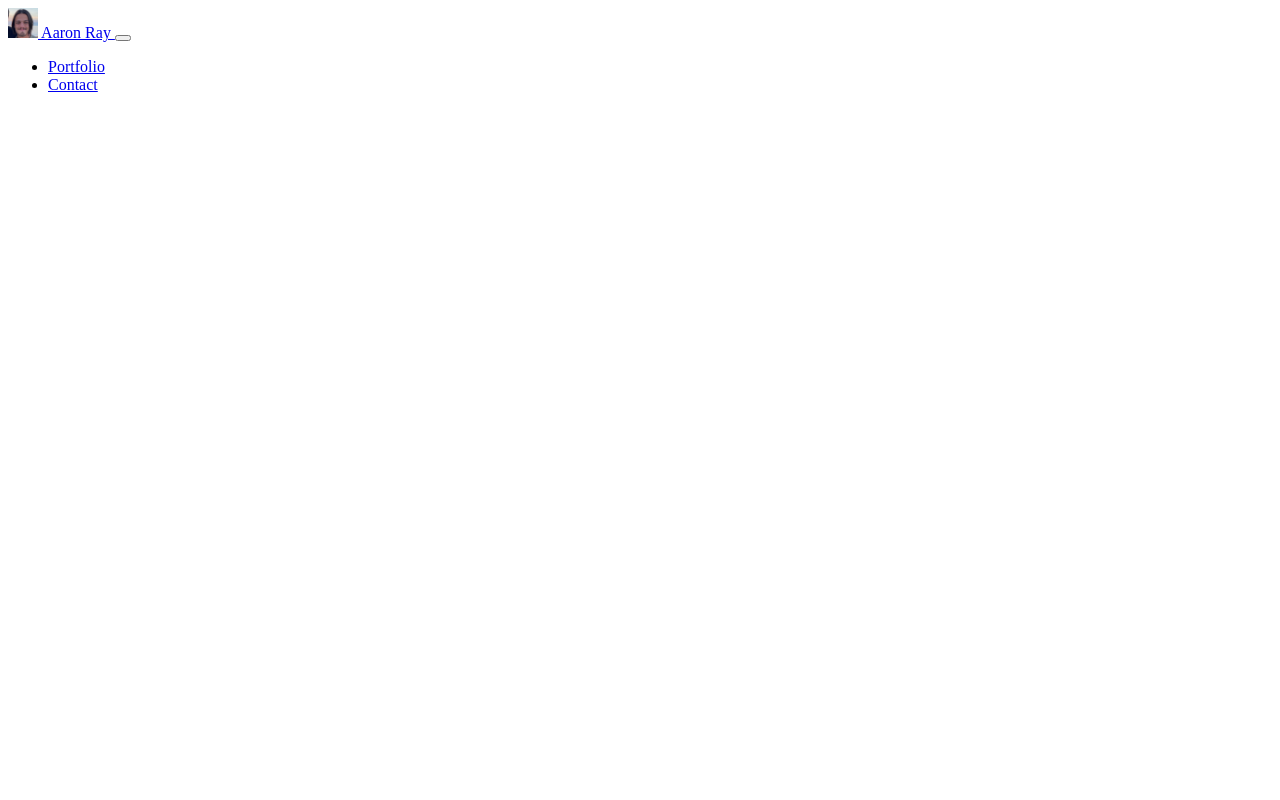
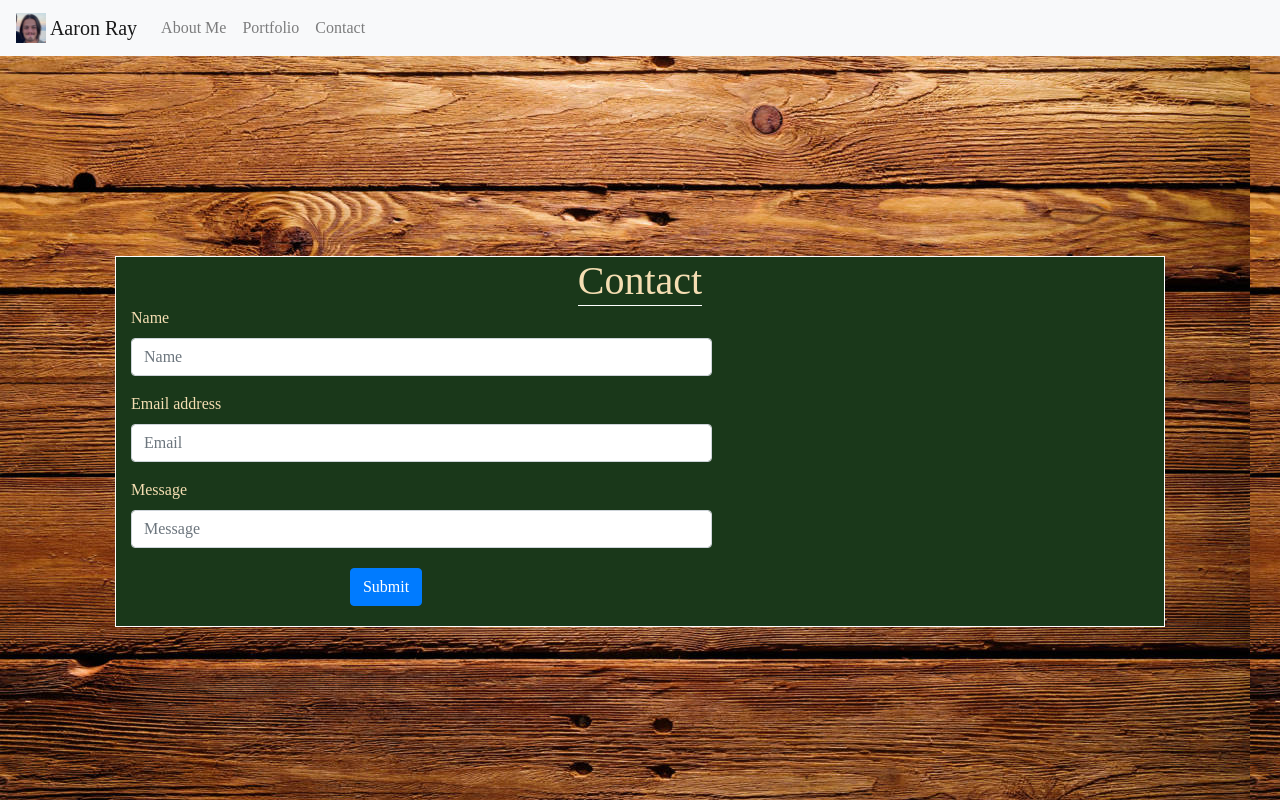
Before and after one commit to aaray12/HW2_Responsive-Portfolio-AR, a plain HTML site: page 02-Homework/contact.html in a window 1280 px wide. Drawn offline with nearby package versions, Linux system fonts and the light colour scheme.

Commit message:
finished adding code to contact.html, also adjusted style.css

```diff
--- a/02-Homework/contact.html
+++ b/02-Homework/contact.html
@@ -3,12 +3,17 @@
 <head>
     <meta charset="UTF-8">
     <meta name="viewport" content="width=device-width, initial-scale=1.0">
-    <title>Document</title>
+    <title>Portfolio</title>
+    <link rel="stylesheet" href="https://maxcdn.bootstrapcdn.com/bootstrap/4.0.0/css/bootstrap.min.css" integrity="sha384-Gn5384xqQ1aoWXA+058RXPxPg6fy4IWvTNh0E263XmFcJlSAwiGgFAW/dAiS6JXm" crossorigin="anonymous">
+    <link rel="stylesheet" href="style.css">
+    <script src="https://code.jquery.com/jquery-3.2.1.slim.min.js" integrity="sha384-KJ3o2DKtIkvYIK3UENzmM7KCkRr/rE9/Qpg6aAZGJwFDMVNA/GpGFF93hXpG5KkN" crossorigin="anonymous"></script>
+    <script src="https://cdnjs.cloudflare.com/ajax/libs/popper.js/1.12.9/umd/popper.min.js" integrity="sha384-ApNbgh9B+Y1QKtv3Rn7W3mgPxhU9K/ScQsAP7hUibX39j7fakFPskvXusvfa0b4Q" crossorigin="anonymous"></script>
+    <script src="https://maxcdn.bootstrapcdn.com/bootstrap/4.0.0/js/bootstrap.min.js" integrity="sha384-JZR6Spejh4U02d8jOt6vLEHfe/JQGiRRSQQxSfFWpi1MquVdAyjUar5+76PVCmYl" crossorigin="anonymous"></script>
 </head>
 <body>
     <nav class="navbar navbar-expand-lg navbar-light bg-light">
-        <a class="navbar-brand" href="#">
-            <img src="me.jpg" width="30" height="30" class="d-inline-block align-top" alt="Photo of Aaron Ray">     Aaron Ray
+        <a class="navbar-brand" href="./index.html">
+            <img src="./myImages/myAssets/me.jpg" width="30" height="30" class="d-inline-block align-top" alt="Photo of Aaron Ray">     Aaron Ray
           </a>
         <button class="navbar-toggler" type="button" data-toggle="collapse" data-target="#navbarNav" aria-controls="navbarNav" aria-expanded="false" aria-label="Toggle navigation">
           <span class="navbar-toggler-icon"></span>
@@ -16,13 +21,41 @@
         <div class="collapse navbar-collapse" id="navbarNav">
           <ul class="navbar-nav">
             <li class="nav-item">
-              <a class="nav-link" href="#">Portfolio</a>
+                <a class="nav-link" href="./index.html">About Me</a>
+              </li>
+            <li class="nav-item">
+            <li class="nav-item">
+              <a class="nav-link" href="./portfolio.html">Portfolio</a>
             </li>
             <li class="nav-item">
-              <a class="nav-link" href="#">Contact</a>
+              <a class="nav-link" href="./contact.html">Contact</a>
             </li>
           </ul>
         </div>
-      </nav>
+    </nav>
+    <div class="container-fluid">
+        <div class = "mainBody border border-white"  >
+                <div class="row" class="aboutMe">
+                    <h1 class= "border-bottom border-white">Contact</h1>
+                </div>
+                <form>
+                    <div class="form-group col-7">
+                        <label for="exampleInputPassword1">Name</label>
+                        <input type="Name" class="form-control" id="exampleInputPassword1" placeholder="Name">
+                    </div>
+                    <div class="form-group col-7">
+                        <label for="exampleInputEmail1">Email address</label>
+                        <input type="email" class="form-control" id="exampleInputEmail1" aria-describedby="emailHelp" placeholder="Email">
+                    </div>
+                    <div class="form-group col-7">
+                        <label for="exampleInputPassword1">Message</label>
+                        <input type="Message" class="form-control" id="exampleInputPassword1" placeholder="Message">
+                    </div>
+                    <div class="submit">
+                    <button type="submit" class="btn btn-primary">Submit</button>
+                </div>
+              </form>
+        </div>
+    </div>
 </body>
 </html>
--- a/02-Homework/style.css
+++ b/02-Homework/style.css
@@ -1,6 +1,7 @@
 
 *{
     font-family: 'Peddana', serif;
+    color: wheat
 }
 .mainBody{
     width: auto;
@@ -11,7 +12,7 @@
     top: 100px;
 }
 body{
-    background-image: url(./wood.jpg);
+    background-image: url(./myImages/myAssets/wood.jpg);
 }
 .aboutMe{
 padding-bottom: 5%;
@@ -39,3 +40,8 @@ p{
 .myImg{
     margin: 50px;
 }
+.submit{
+    margin:20px;
+    text-align: center;
+    width: 500px
+}
```
Also changed, not shown: 02-Homework/index.html (+3 -3 lines), 02-Homework/portfolio.html (+2 -2 lines), 02-Homework/myImages/myAssets/me.jpg (renamed from 02-Homework/me.jpg), 02-Homework/myImages/myAssets/wood.jpg (renamed from 02-Homework/wood.jpg).
